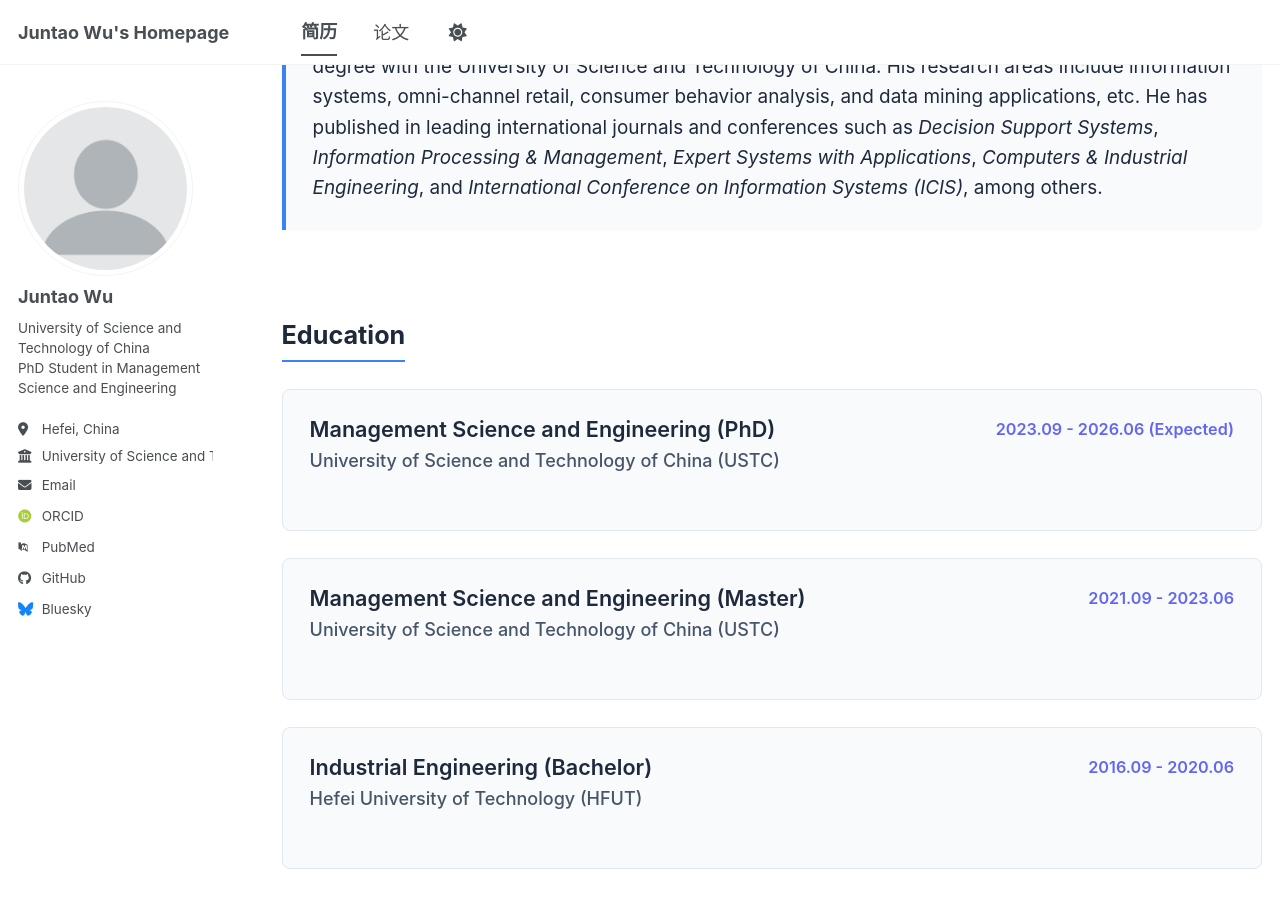
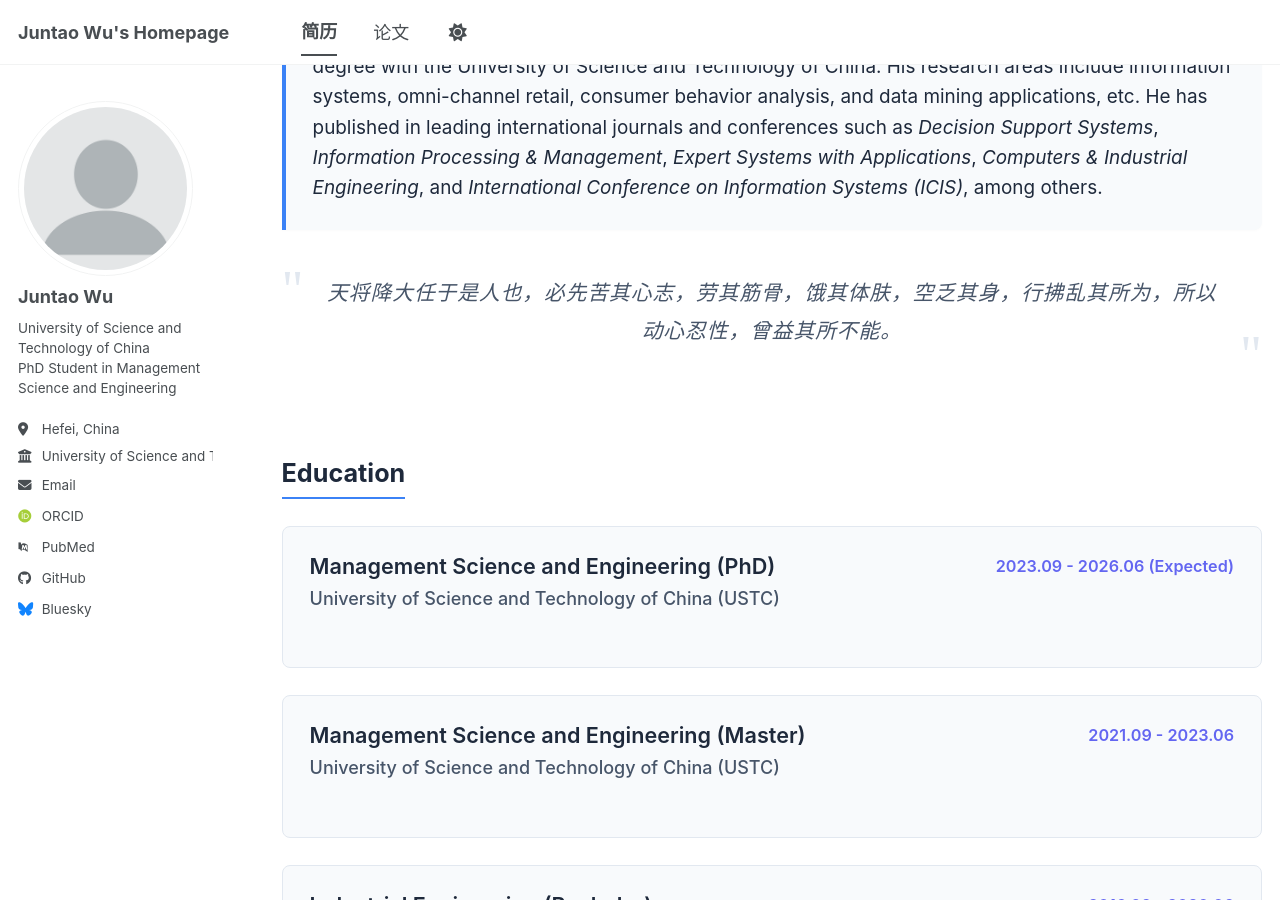
Before and after one commit to tinklert/tinklert.github.io, a Jekyll site: the page built from _pages/cv.md, in a window 1280 px wide and 900 px high, scrolled down 396 px. Built offline with Jekyll 4.4.1, drawn with Linux system fonts in a browser that asks for light colours; some web fonts are replaced; a script bundle is joined from its source files by our own code; library files that are not in the unit come from our copies.

Commit message:
Add favorite quote block

```diff
--- a/_pages/cv.md
+++ b/_pages/cv.md
@@ -227,8 +227,16 @@ redirect_from:
     </div>
   </div>
 
-  <div style="background: var(--card-bg); border-left: 4px solid var(--primary); padding: 1.5rem; margin-bottom: 2.5rem; border-radius: 0 8px 8px 0; font-size: 1.05rem; line-height: 1.6; color: var(--text-main); box-shadow: 0 1px 3px rgba(0,0,0,0.02);">
+  <div style="background: var(--card-bg); border-left: 4px solid var(--primary); padding: 1.5rem; margin-bottom: 1.5rem; border-radius: 0 8px 8px 0; font-size: 1.05rem; line-height: 1.6; color: var(--text-main); box-shadow: 0 1px 3px rgba(0,0,0,0.02);">
     Juntao Wu is a Ph.D. candidate at the School of Management, University of Science and Technology of China. He earned his B.S. degree with Hefei University of Technology and is working toward his Ph.D. degree with the University of Science and Technology of China. His research areas include information systems, omni-channel retail, consumer behavior analysis, and data mining applications, etc. He has published in leading international journals and conferences such as <em>Decision Support Systems</em>, <em>Information Processing & Management</em>, <em>Expert Systems with Applications</em>, <em>Computers & Industrial Engineering</em>, and <em>International Conference on Information Systems (ICIS)</em>, among others.
+  </div>
+
+  <div style="text-align: center; margin-bottom: 2.5rem; padding: 1rem 2rem; position: relative;">
+    <span style="font-size: 3rem; color: #e2e8f0; position: absolute; left: 0; top: -10px; font-family: serif;">"</span>
+    <p style="font-size: 1.15rem; color: #475569; font-style: italic; margin: 0; font-family: 'STKaiti', 'KaiTi', '楷体', serif; line-height: 1.8; letter-spacing: 1px;">
+      天将降大任于是人也，必先苦其心志，劳其筋骨，饿其体肤，空乏其身，行拂乱其所为，所以动心忍性，曾益其所不能。
+    </p>
+    <span style="font-size: 3rem; color: #e2e8f0; position: absolute; right: 0; bottom: -30px; font-family: serif;">"</span>
   </div>
 
   <h2 class="section-title">Education</h2>
```
